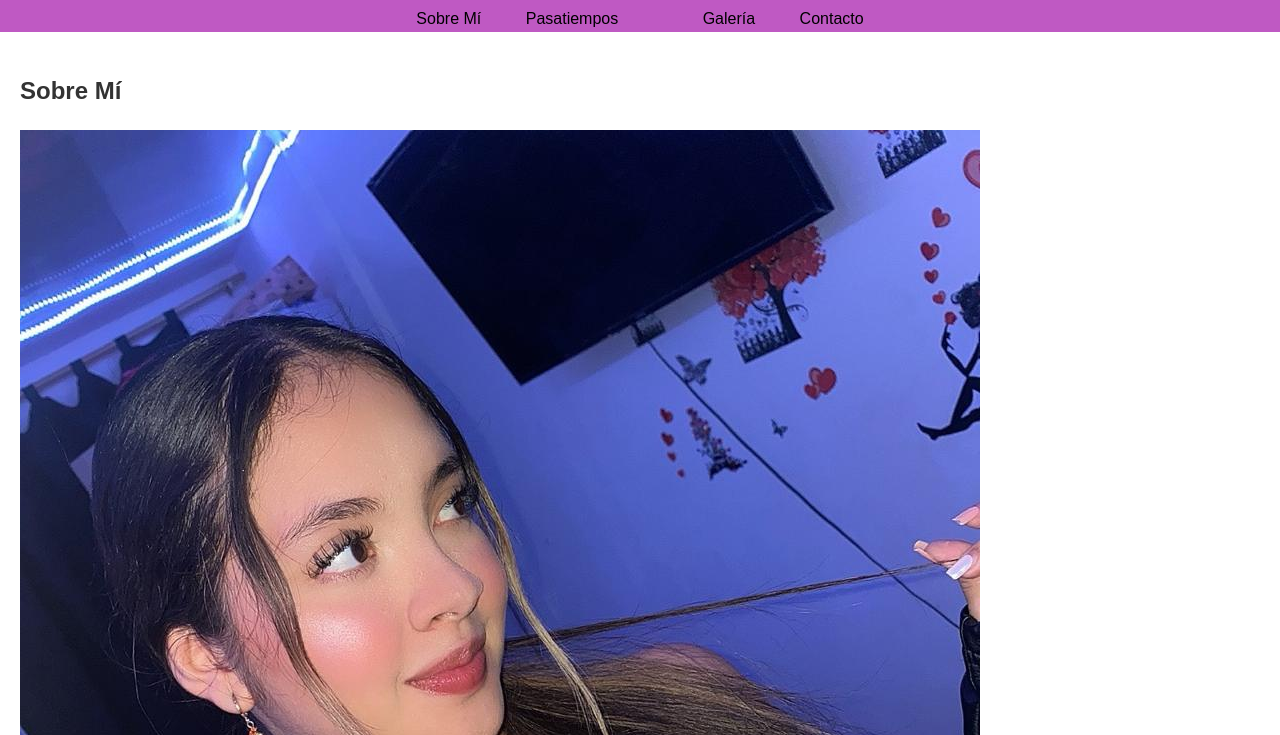
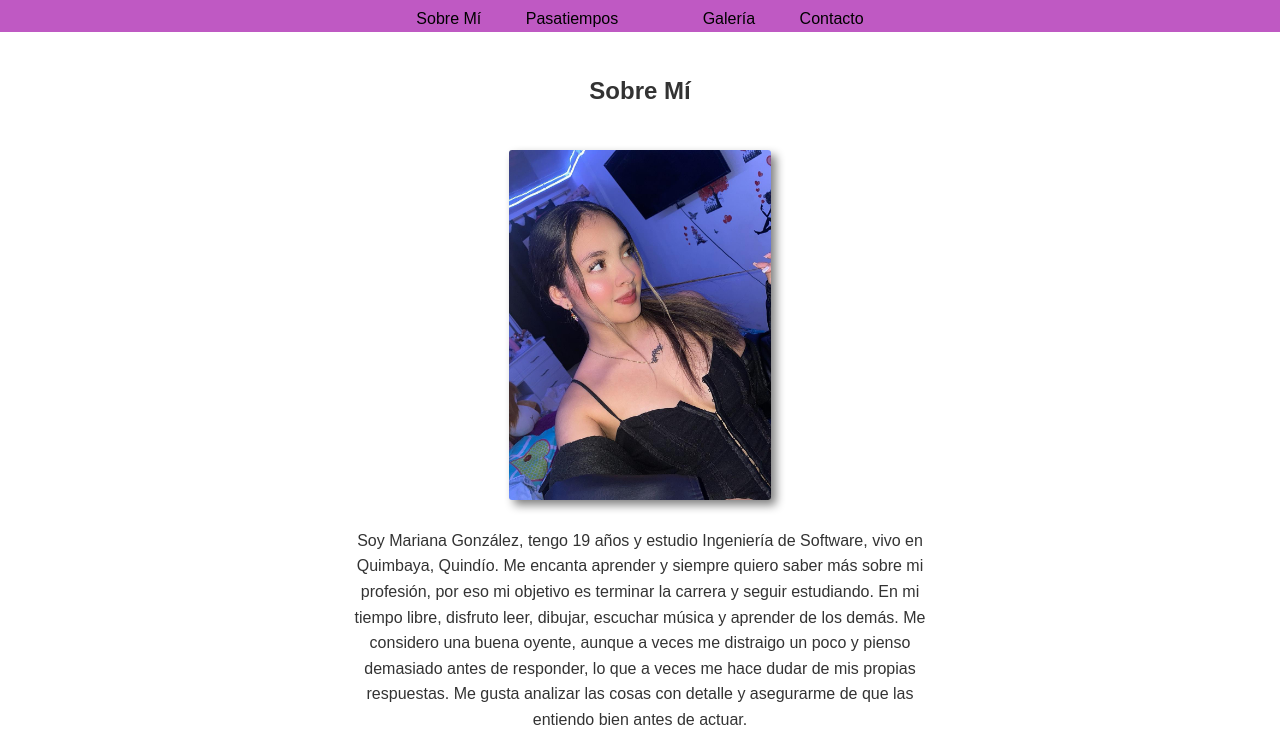
Before and after one commit to Mariana44-max/PaginaWeb, a plain HTML site: page index.html in a window 1280 px wide. Shown: the part 65-800 px from the top of the page. Drawn offline with Linux system fonts and the light colour scheme.

Commit message:
Segunda actualización, diseños

```diff
--- a/estilos.css
+++ b/estilos.css
@@ -54,6 +54,13 @@ nav ul li {  display: inline;    /* Hace que los elementos de lista se muestren
     height: 350px;             /* Alto fijo de la imagen */
     border-radius: 3px;        /* Hace la imagen circular */
     margin: 20px 0;            /* Espacio arriba y abajo */
+    box-shadow: 5px 5px 10px gray;
+    transition: transform 0.3s, box-shadow 0.3s;
+}
+
+#sobre-mi img:hover {
+    transform: rotate(8deg);
+    box-shadow: 0 0 15px 15px pink;
 }
 
 #sobre-mi p {
--- a/index.html
+++ b/index.html
@@ -18,7 +18,7 @@
         </ul>
     </nav>
 </header>
-<section id="sobre mi">
+<section id="sobre-mi">
     <h2>Sobre Mí</h2>
     <img src="yo.jpg" alt="Mariana">
     <p>
```
